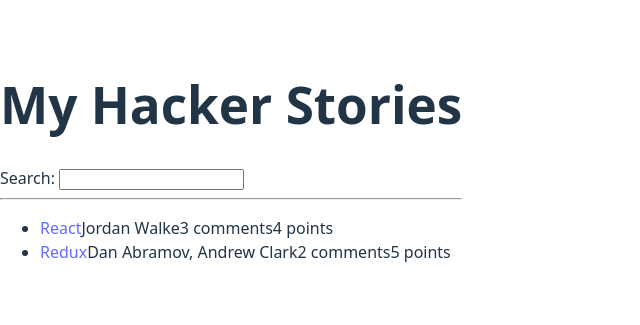
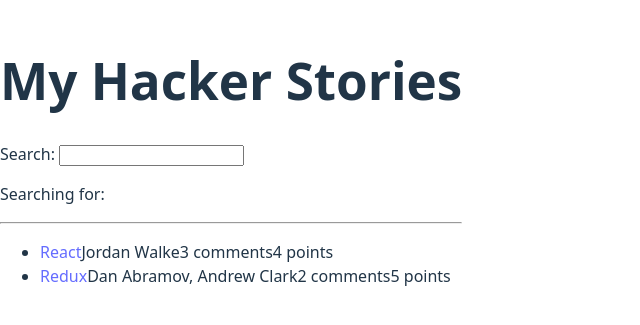
Before and after one commit to yacin-kilani1/react-project, a React (Vite) app: page / in a window 1280 px wide. Shown: the part 239-564 px from the top of the page, without its empty margins (0-640 px from the left). Built offline with nearby package versions, Linux system fonts and the light colour scheme.

Commit message:
w6: Adding react state for the searchTerm

```diff
--- a/src/App.jsx
+++ b/src/App.jsx
@@ -1,7 +1,9 @@
 import * as React from "react";
 
-// ✅ New Item component
-const Item = ({ item }) => (
+// Step 8: Log when Item renders
+const Item = ({ item }) => {
+  console.log("Item renders");
+  return (
     <li>
       <span>
         <a href={item.url}>{item.title}</a>
@@ -11,17 +13,24 @@
       <span>{item.points} points</span>
     </li>
   );
+};
 
-// ✅ List uses Item
-const List = (props) => (
+// Step 8: Log when List renders
+const List = (props) => {
+  console.log("List renders");
+  return (
     <ul>
       {props.list.map((item) => (
         <Item key={item.objectID} item={item} />
       ))}
     </ul>
   );
+};
 
+// Step 7: Display searchTerm + Step 8: Log Search renders
 const Search = ({ searchTerm, onSearch }) => {
+  console.log("Search renders");
+
   const handleChange = (event) => {
     console.log(event.target.value);
     onSearch(event.target.value);
@@ -36,11 +45,15 @@
         value={searchTerm}
         onChange={handleChange}
       />
+      <p>Searching for: <strong>{searchTerm}</strong></p>
     </div>
   );
 };
 
 function App() {
+  console.log("App renders"); // Step 8
+
+  // Step 6: useState for searchTerm
   const [searchTerm, setSearchTerm] = React.useState("");
 
   const stories = [
```
Lines whose indentation alone changed are shown as unchanged.
